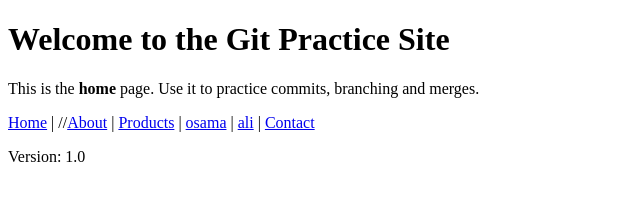
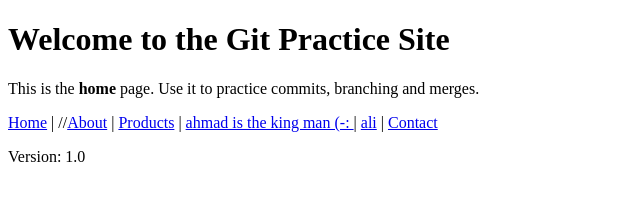
Before and after one commit to Ahmad200334/TCookie, a plain HTML site: page index.html in a window 1280 px wide. Shown: the whole page, without its empty margins (0-640 px from the left). Drawn offline with Linux system fonts and the light colour scheme.

Commit message:
Update the index.html add ahmad is the king

```diff
--- a/index.html
+++ b/index.html
@@ -11,7 +11,7 @@
     <a href="index.html">Home</a> |
     //<a href="about.html">About</a> |
     <a href="products.html">Products</a> |
-<a href="products.html">osama</a> |
+<a href="products.html">ahmad is the king man (-: </a> |
 
 <a href="products.html">ali</a> |
 
```
